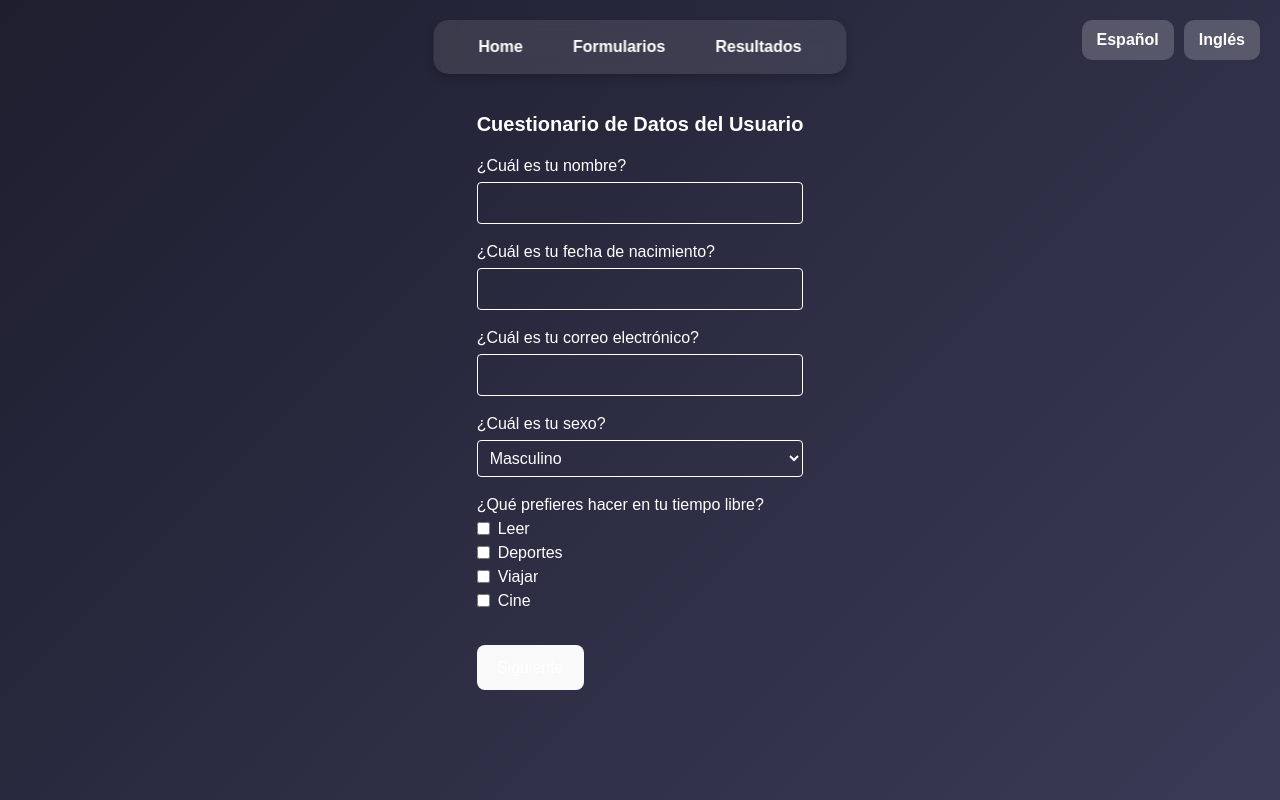
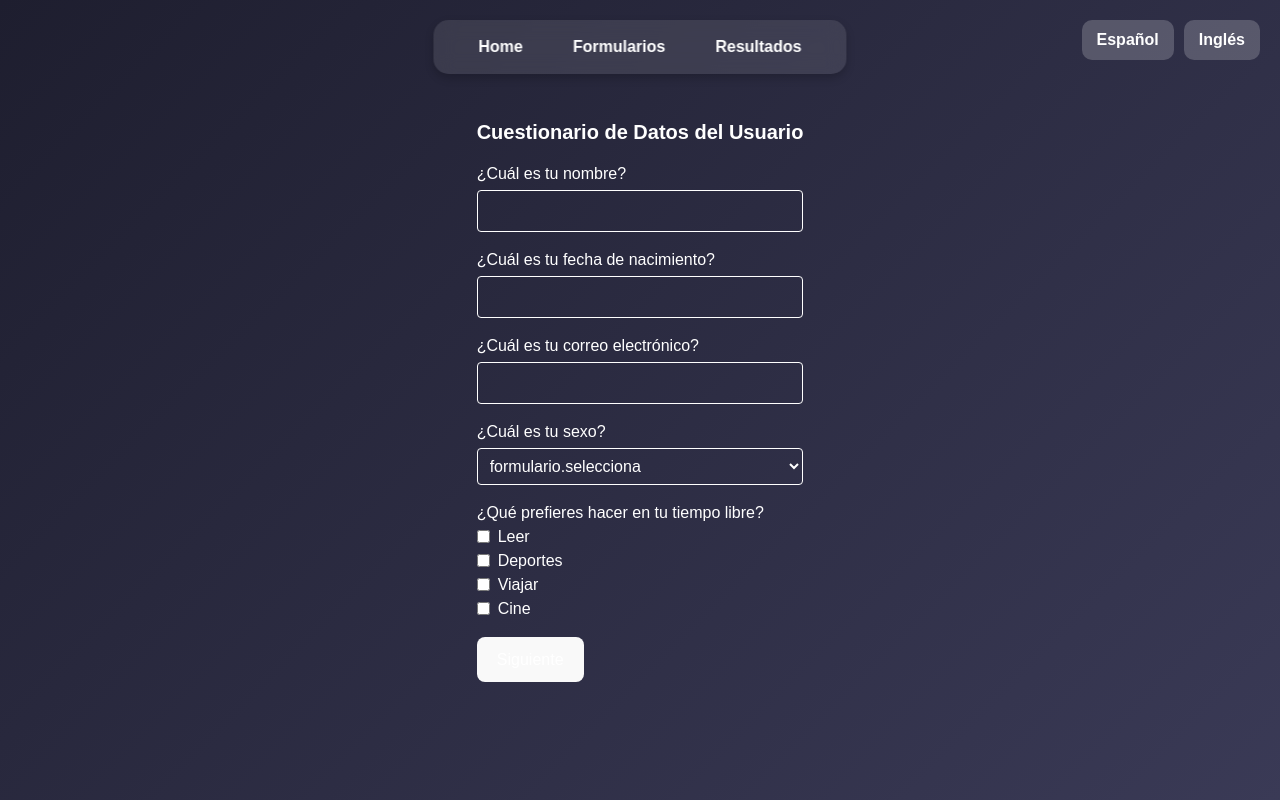
Before and after one commit to Peke2005/ReactFormulario, a React (Vite) app: page /formulario in a window 1280 px wide. Built offline with nearby package versions, Linux system fonts and the light colour scheme.

Commit message:
Comit alguna parte mejorada

```diff
--- a/src/components/formularios.tsx
+++ b/src/components/formularios.tsx
@@ -4,104 +4,189 @@ import { useTranslation } from "react-i18next";
 import questionsData from "../data/questions.json";
 import "../style/formulario.css";
 
+type Respuestas = Record<string, string | string[]>;
+
+interface Pregunta {
+  id: string;
+  tipo: "text" | "select" | "check" | "textarea";
+  pregunta: string;
+  opciones?: string[];
+}
+
+interface FormularioData {
+  titulo: string;
+  preguntas: Pregunta[];
+}
+
 function Formulario() {
   const { t } = useTranslation();
   const navigate = useNavigate();
   const [index, setIndex] = useState(0);
-  const [respuestas, setRespuestas] = useState<Record<string, string>>({});
+  const [respuestas, setRespuestas] = useState<Respuestas>({});
 
-  const formulario = questionsData[index];
+  const formulario = questionsData[index] as FormularioData;
 
-  const handleChange = (e: React.ChangeEvent<HTMLInputElement | HTMLSelectElement>) => {
-    setRespuestas({ ...respuestas, [e.target.name]: e.target.value });
+  const handleChange = (
+    e: React.ChangeEvent<
+      HTMLInputElement | HTMLSelectElement | HTMLTextAreaElement
+    >
+  ) => {
+    setRespuestas((prev) => ({
+      ...prev,
+      [e.target.name]: e.target.value,
+    }));
+  };
+
+  const handleCheckboxChange = (e: React.ChangeEvent<HTMLInputElement>) => {
+    const { name, value, checked } = e.target;
+    setRespuestas((prevState) => {
+      const current = Array.isArray(prevState[name])
+        ? (prevState[name] as string[])
+        : [];
+      if (checked) {
+        return { ...prevState, [name]: [...current, value] };
+      } else {
+        return { ...prevState, [name]: current.filter((v) => v !== value) };
+      }
+    });
+  };
+
+  const isFormValid = () => {
+    return formulario.preguntas.every((pregunta) => {
+      const respuesta = respuestas[pregunta.id];
+      if (pregunta.tipo === "check") {
+        return Array.isArray(respuesta) && respuesta.length > 0;
+      }
+      return (
+        respuesta &&
+        (typeof respuesta === "string" ? respuesta.trim() !== "" : true)
+      );
+    });
+  };
+
+  // Función para reiniciar los textarea del formulario actual
+  const resetTextareas = (newIndex: number) => {
+    const newFormulario = questionsData[newIndex] as FormularioData;
+    const resetValues: Respuestas = {};
+    newFormulario.preguntas.forEach((pregunta) => {
+      if (pregunta.tipo === "textarea") {
+        resetValues[pregunta.id] = ""; // Reinicia solo los textarea
+      }
+    });
+    setRespuestas((prev) => ({ ...prev, ...resetValues }));
   };
 
   const handleNext = () => {
+    if (!isFormValid()) {
+      alert(t("formulario.completaTodos"));
+      return;
+    }
     if (index < questionsData.length - 1) {
-      setIndex(index + 1);
+      const newIndex = index + 1;
+      setIndex(newIndex);
+      resetTextareas(newIndex); // Reinicia los textarea del siguiente formulario
     } else {
       navigate("/resumen", { state: { respuestas } });
+    }
+  };
+
+  const handlePrevious = () => {
+    if (index > 0) {
+      const newIndex = index - 1;
+      setIndex(newIndex);
+      resetTextareas(newIndex); // Reinicia los textarea del formulario anterior
     }
   };
 
   return (
     <div className="p-6">
       <h2 className="text-xl font-semibold">{t(formulario.titulo)}</h2>
-      <form className="mt-4">
+      <form className="mt-4" onSubmit={(e) => e.preventDefault()}>
         {formulario.preguntas.map((pregunta) => {
           switch (pregunta.tipo) {
-            case 'text':
+            case "text":
               return (
                 <div key={pregunta.id} className="mb-4">
-                  <label className="block font-medium">{t(pregunta.pregunta)}</label>
+                  <label className="block font-medium">
+                    {t(pregunta.pregunta)}
+                  </label>
                   <input
                     type="text"
                     name={pregunta.id}
-                    value={respuestas[pregunta.id] || ""}
+                    value={(respuestas[pregunta.id] as string) || ""}
                     onChange={handleChange}
                     className="w-full border p-2 rounded mt-1"
                     required
                   />
                 </div>
               );
-            case 'select':
+            case "select":
               return (
                 <div key={pregunta.id} className="mb-4">
-                  <label className="block font-medium">{t(pregunta.pregunta)}</label>
+                  <label className="block font-medium">
+                    {t(pregunta.pregunta)}
+                  </label>
                   <select
                     name={pregunta.id}
-                    value={respuestas[pregunta.id] || ""}
+                    value={(respuestas[pregunta.id] as string) || ""}
                     onChange={handleChange}
                     className="w-full border p-2 rounded mt-1"
                     required
                   >
-                    {pregunta.opciones.map((opcion, idx) => (
-                      <option key={idx} value={opcion}>
-                        {t(opcion)}
+                    <option value="" disabled className="bg-black">
+                      {t("formulario.selecciona")}
                     </option>
-                    ))}
+                    {pregunta.opciones && Array.isArray(pregunta.opciones)
+                      ? pregunta.opciones.map((opcion, idx) => (
+                          <option
+                            key={idx}
+                            value={opcion.toString()}
+                            className="bg-black"
+                          >
+                            {t(opcion.toString())}
+                          </option>
+                        ))
+                      : null}
                   </select>
                 </div>
               );
-            case 'check':
+            case "check":
               return (
                 <div key={pregunta.id} className="mb-4">
-                  <label className="block font-medium">{t(pregunta.pregunta)}</label>
-                  {pregunta.opciones.map((opcion, idx) => (
+                  <label className="block font-medium">
+                    {t(pregunta.pregunta)}
+                  </label>
+                  {pregunta.opciones?.map((opcion, idx) => (
                     <div key={idx} className="flex items-center">
                       <input
                         type="checkbox"
                         name={pregunta.id}
                         value={opcion}
-                        onChange={(e) => {
-                          const { name, value, checked } = e.target;
-                          setRespuestas((prevState) => {
-                            const current = prevState[name] || [];
-                            if (checked) {
-                              return { ...prevState, [name]: [...current, value] };
-                            } else {
-                              return {
-                                ...prevState,
-                                [name]: current.filter((v) => v !== value),
-                              };
+                        onChange={handleCheckboxChange}
+                        checked={
+                          Array.isArray(respuestas[pregunta.id]) &&
+                          (respuestas[pregunta.id] as string[]).includes(opcion)
                         }
-                          });
-                        }}
-                        checked={respuestas[pregunta.id]?.includes(opcion) || false}
                         className="mr-2"
+                        required={
+                          !Array.isArray(respuestas[pregunta.id]) ||
+                          (respuestas[pregunta.id] as string[]).length === 0
+                        }
                       />
                       <label>{t(opcion)}</label>
                     </div>
                   ))}
                 </div>
               );
-            case 'textarea':
+            case "textarea":
               return (
                 <div key={pregunta.id} className="mb-4">
-                  <label className="block font-medium">{t(pregunta.pregunta)}</label>
+                  <label className="block font-medium">
+                    {t(pregunta.pregunta)}
+                  </label>
                   <textarea
                     name={pregunta.id}
-                    value={respuestas[pregunta.id] || ""}
+                    value={(respuestas[pregunta.id] as string) || ""}
                     onChange={handleChange}
                     className="w-full border p-2 rounded mt-1"
                     required
@@ -113,13 +198,26 @@ function Formulario() {
               return null;
           }
         })}
+        <div className="mt-4 flex space-x-4">
+          {index > 0 && (
+            <button
+              type="button"
+              onClick={handlePrevious}
+              className="bg-gray-500 text-white py-2 px-4 rounded"
+            >
+              {t("formulario.anterior")}
+            </button>
+          )}
           <button
             type="button"
             onClick={handleNext}
-          className="mt-4 bg-green-500 text-white py-2 px-4 rounded"
+            className="bg-green-500 text-white py-2 px-4 rounded"
           >
-          {index < questionsData.length - 1 ? t("formulario.siguiente") : t("formulario.finalizar")}
+            {index < questionsData.length - 1
+              ? t("formulario.siguiente")
+              : t("formulario.finalizar")}
           </button>
+        </div>
       </form>
     </div>
   );
```
Lines whose indentation alone changed are shown as unchanged.
